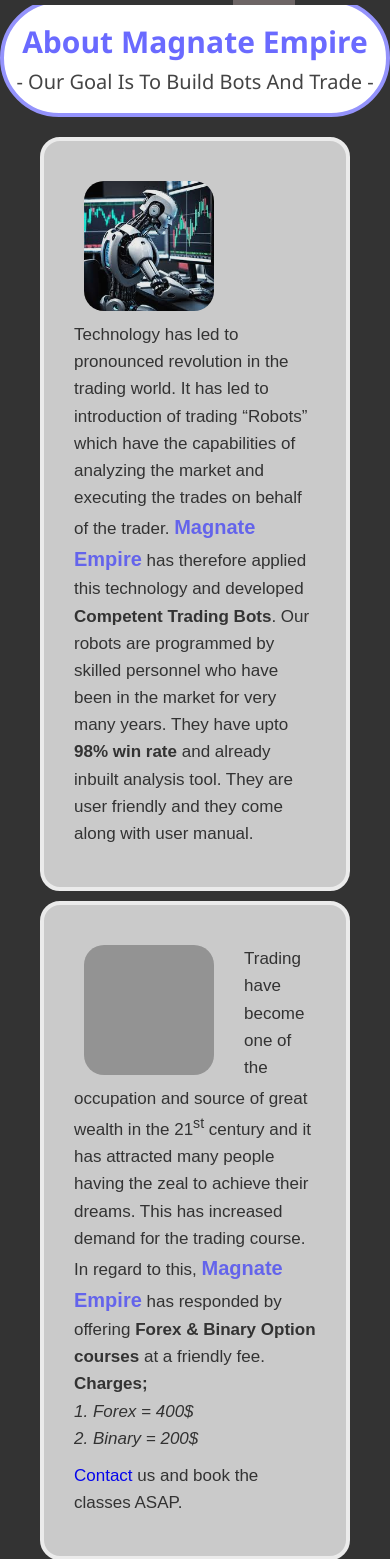
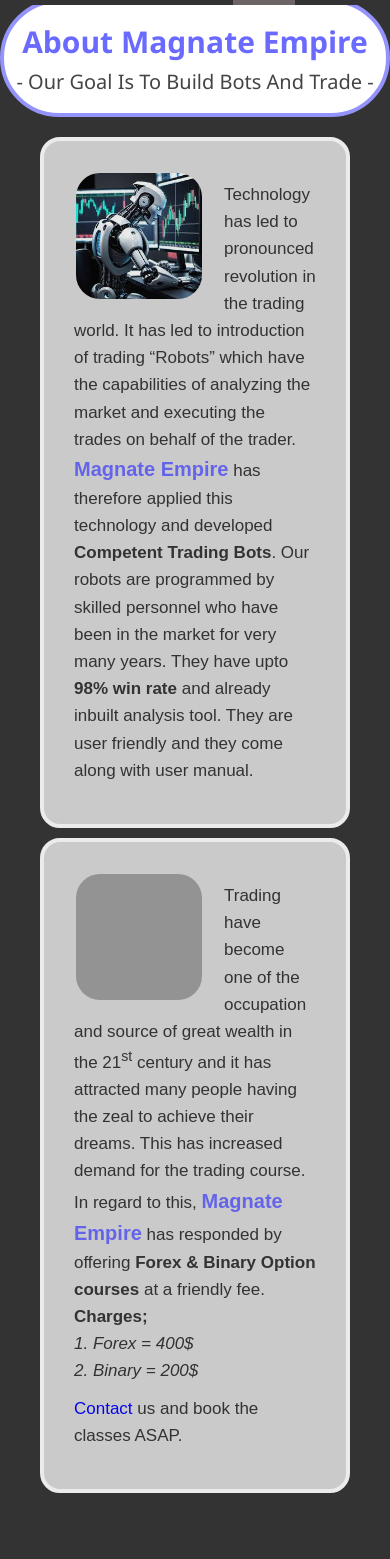
Before and after one commit to jakes-johns/magnateportfolio, a Flask app: page /about/ in a window 390 px wide. Shown: the part 41-1600 px from the top of the page. Run offline with Flask 3, Linux system fonts and the light colour scheme; grey boxes are pictures that could not be loaded.

Commit message:
Update styles.css

```diff
--- a/static/styles.css
+++ b/static/styles.css
@@ -359,7 +359,8 @@
         font-size: 17px;
     }
     #display img {
-        width: 150px;
-        height: 150px;
+       width: 130px;
+        height: 130px;
+        padding: 2px;
     }
 }
```
